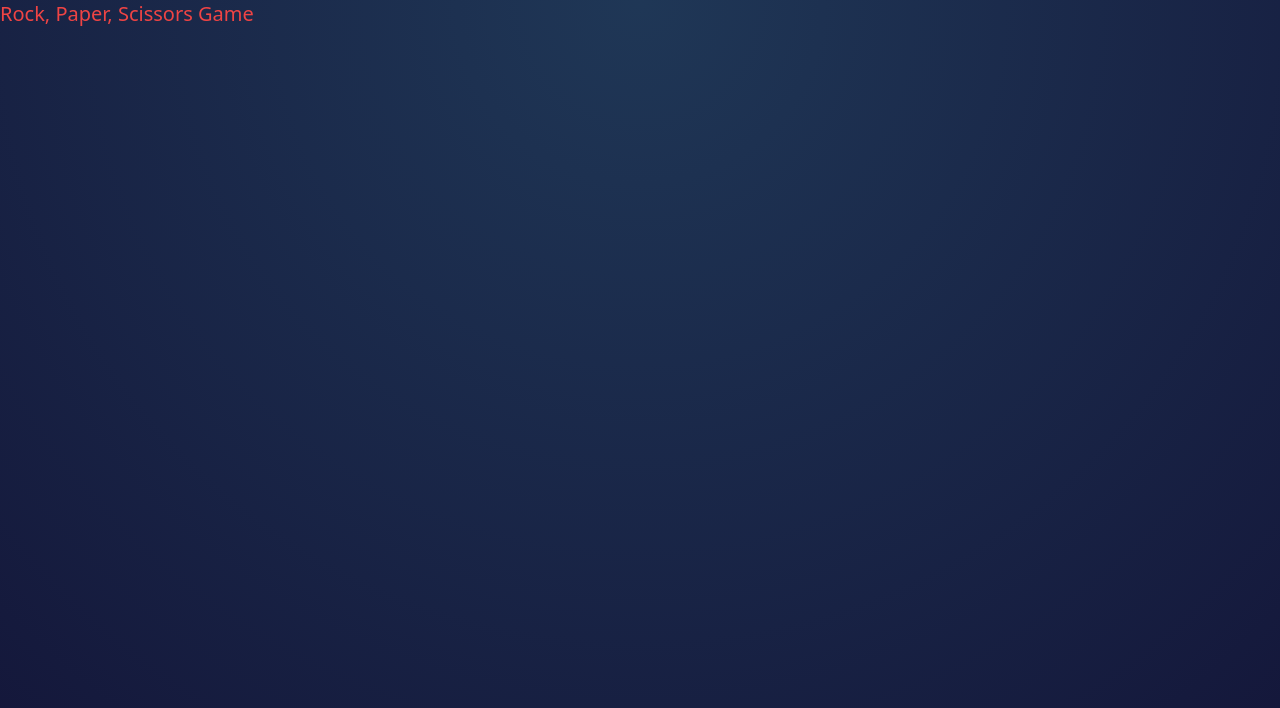
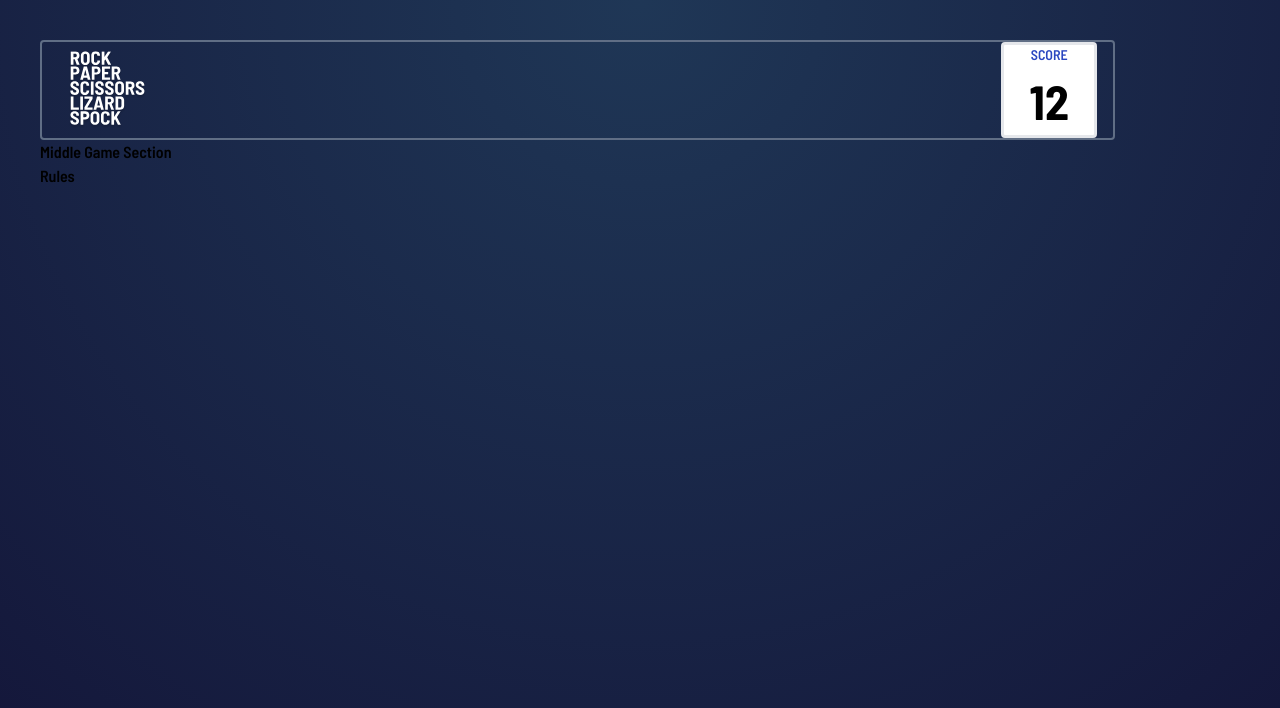
Before and after one commit to pkthunder87/rock-paper-scissors, a React (Vite) app: page / in a window 1280 px wide. Shown: the top 708 px of the page. Built offline with nearby package versions, Linux system fonts and the light colour scheme.

Commit message:
Feat: Add barlow semi condensed font to tailwind

```diff
--- a/index.html
+++ b/index.html
@@ -1,9 +1,16 @@
-<!DOCTYPE html>
+<!doctype html>
 <html lang="en">
   <head>
     <meta charset="UTF-8" />
     <meta name="viewport" content="width=device-width, initial-scale=1.0" />
     <title>Rock Paper Scissors Game</title>
+
+    <link rel="preconnect" href="https://fonts.googleapis.com" />
+    <link rel="preconnect" href="https://fonts.gstatic.com" crossorigin />
+    <link
+      href="https://fonts.googleapis.com/css2?family=Barlow+Semi+Condensed:wght@600;700&display=swap"
+      rel="stylesheet"
+    />
   </head>
   <body>
     <div id="root"></div>
--- a/package.json
+++ b/package.json
@@ -23,7 +23,9 @@
     "eslint-plugin-react-hooks": "^4.6.0",
     "eslint-plugin-react-refresh": "^0.4.3",
     "postcss": "^8.4.31",
+    "prettier": "^3.0.3",
     "tailwindcss": "^3.3.3",
-    "vite": "^4.4.5"
+    "vite": "^4.4.5",
+    "prettier-plugin-tailwindcss": "^0.5.5"
   }
 }
--- /dev/null
+++ b/prettier.config.cjs
@@ -0,0 +1,4 @@
+module.exports = {
+  plugins: ['prettier-plugin-tailwindcss'],
+  singleQuote: true,
+};
--- a/src/App.jsx
+++ b/src/App.jsx
@@ -1,5 +1,15 @@
+import Game from './components/Game';
+import Header from './components/Header';
+import Rules from './components/Rules';
+
 function App() {
-  return <div className="text-xl text-red-500">Rock, Paper, Scissors Game</div>;
+  return (
+    <div className="p-10">
+      <Header />
+      <Game />
+      <Rules />
+    </div>
+  );
 }
 
 export default App;
--- /dev/null
+++ b/src/components/Game.jsx
@@ -0,0 +1,5 @@
+function Game() {
+  return <div>Middle Game Section</div>;
+}
+
+export default Game;
--- /dev/null
+++ b/src/components/Header.jsx
@@ -0,0 +1,16 @@
+import ScoreBox from './ScoreBox';
+
+function Header() {
+  return (
+    <div className="flex h-[12.5dvh] w-[84dvw] items-center justify-between rounded border-2 border-header-outline p-2">
+      <img
+        className="h-[fit-content] w-[fit-content] scale-[.68]"
+        src="logo-bonus.svg"
+        alt="Words aligned vertically: Rock, Paper, Scissors, Lizard, Spock"
+      />
+      <ScoreBox />
+    </div>
+  );
+}
+
+export default Header;
--- /dev/null
+++ b/src/components/Rules.jsx
@@ -0,0 +1,5 @@
+function Rules() {
+  return <div>Rules</div>;
+}
+
+export default Rules;
--- /dev/null
+++ b/src/components/ScoreBox.jsx
@@ -0,0 +1,10 @@
+function ScoreBox() {
+  return (
+    <div className=" mr-2 flex h-24 w-24 flex-col items-center rounded border-[3px] bg-white">
+      <h2 className="text-sm font-semibold text-score-text">SCORE</h2>
+      <h2 className=" text-[3rem] font-bold ">12</h2>
+    </div>
+  );
+}
+
+export default ScoreBox;
--- a/tailwind.config.js
+++ b/tailwind.config.js
@@ -1,11 +1,17 @@
 /** @type {import('tailwindcss').Config} */
 export default {
-  content: ["./index.html", "./src/**/*.{js,ts,jsx,tsx}"],
+  content: ['./index.html', './src/**/*.{js,ts,jsx,tsx}'],
   theme: {
+    fontFamily: {
+      sans: 'Barlow Semi Condensed',
+    },
     extend: {
       colors: {
-        "radial-from": "hsl(214, 47%, 23%)",
-        "radial-to": "hsl(237, 49%, 15%)",
+        'radial-from': 'hsl(214, 47%, 23%)',
+        'radial-to': 'hsl(237, 49%, 15%)',
+        'header-outline': 'hsl(217, 16%, 45%)',
+        'score-text': 'hsl(229, 64%, 46%)',
+        'dark-text': 'hsl(229, 25%, 31%)',
       },
     },
   },
```
Also changed, not shown: 1 other file (tests, documents, lock files or other folders).
